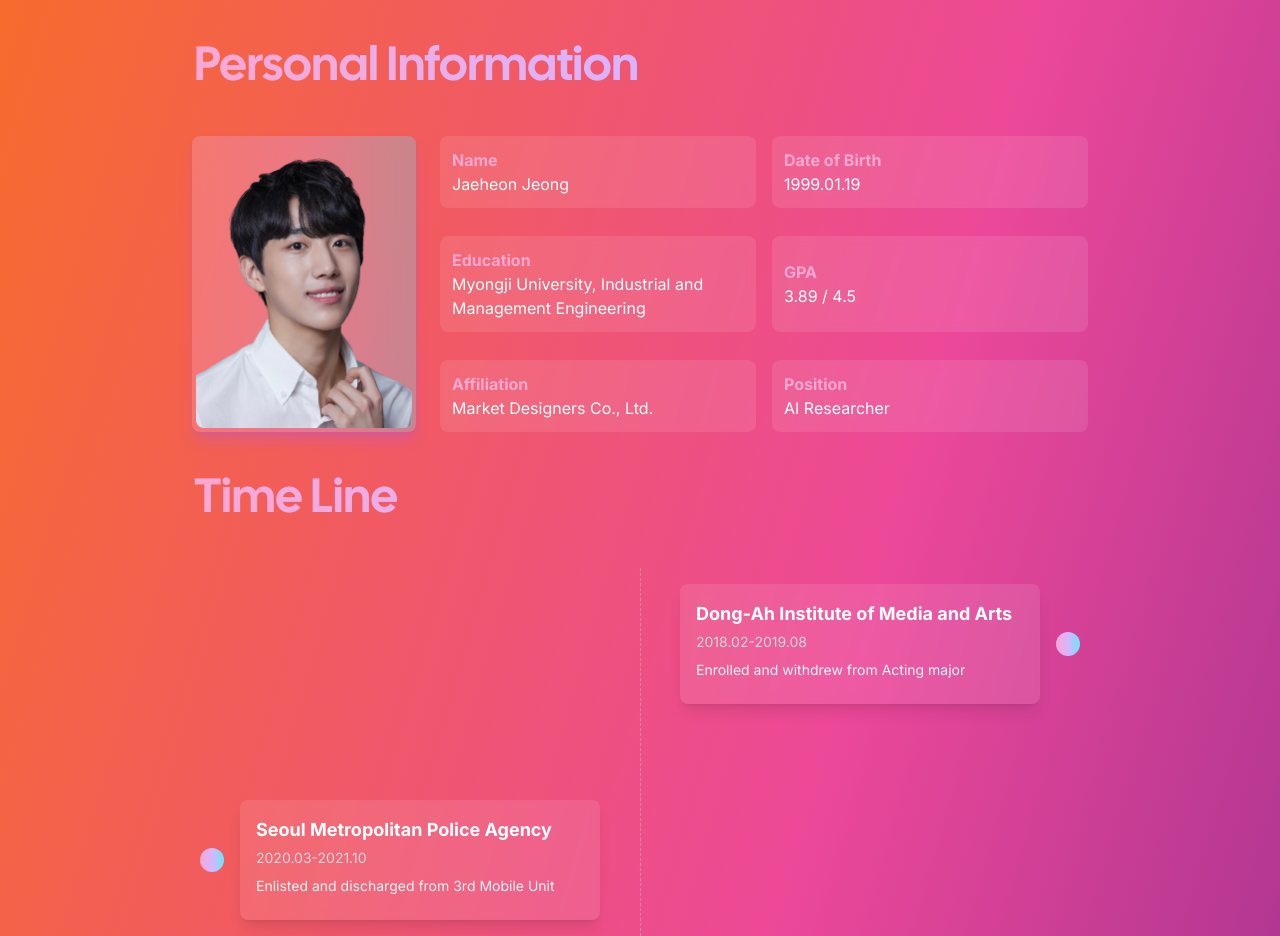
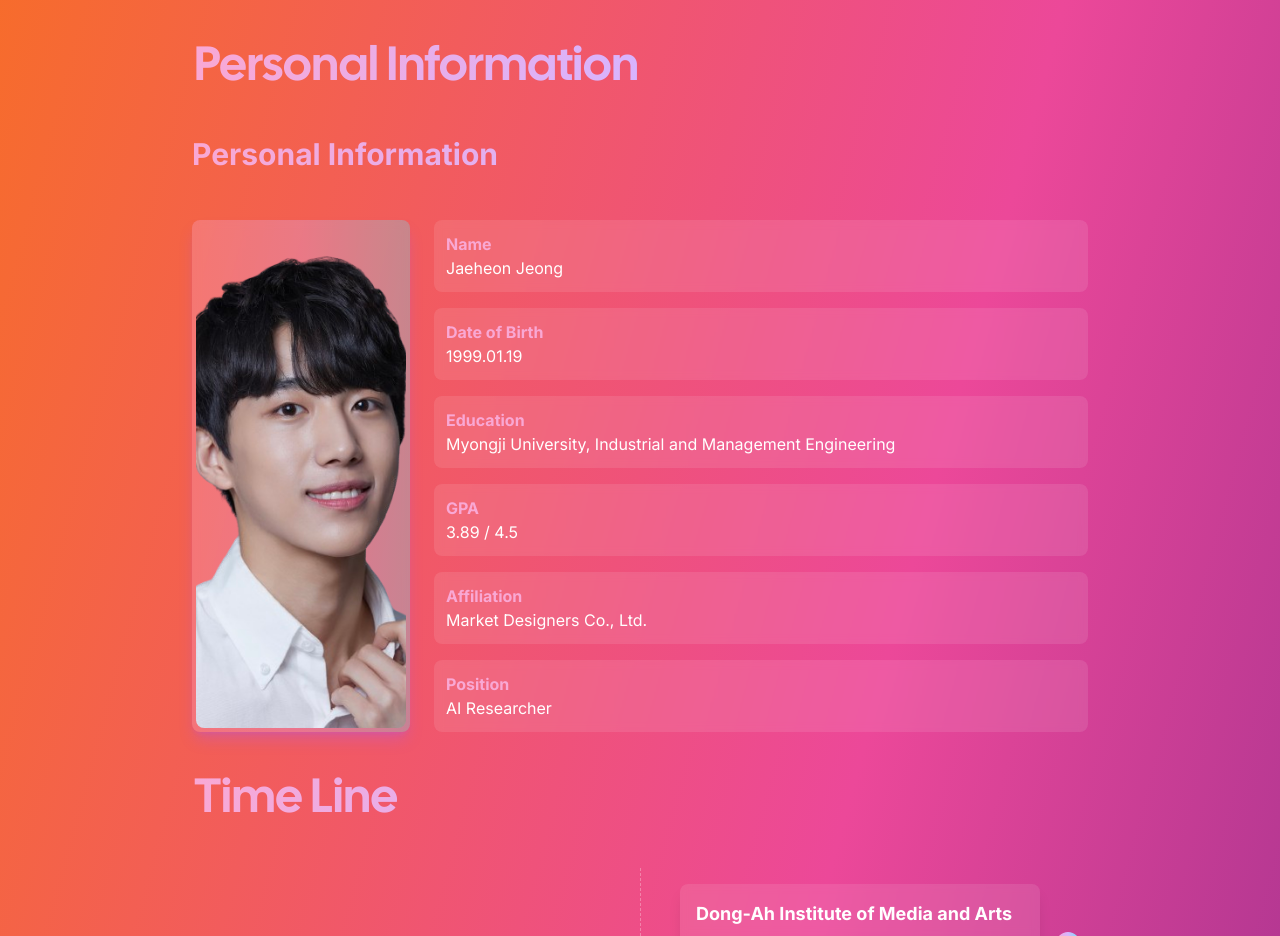
Before and after one commit to heonyus/heonyus.xyz, a Next.js app: page / in a window 1280 px wide. Shown: the part 800-1736 px from the top of the page. Built offline with nearby package versions, Linux system fonts and the light colour scheme; no server answers; what tailwindcss-debug-screens would draw is missing.

Commit message:
Fix: profile

```diff
--- a/app/components/PersonalInformation.tsx
+++ b/app/components/PersonalInformation.tsx
@@ -12,8 +12,11 @@ const PersonalInformation: React.FC = () => {
 
   return (
     <>
-      <div className="flex flex-col sm:flex-row items-stretch">
-        <div className="mb-4 sm:mb-0 sm:mr-6 flex-shrink-0 w-1/4">
+      <h2 className="mb-4 text-2xl sm:text-3xl text-transparent bg-clip-text bg-gradient-to-r from-pink-300 via-purple-300 to-cyan-300 font-bold whitespace-normal">
+        Personal Information
+      </h2>
+      <div className="flex flex-col items-center sm:flex-row sm:items-stretch">
+        <div className="mb-4 sm:mb-0 sm:mr-6 w-2/3 sm:w-1/3 max-w-xs">
           <div className="h-full p-1 rounded-lg bg-gradient-to-r from-pink-300/30 via-purple-300/30 to-cyan-300/30 backdrop-filter backdrop-blur-sm shadow-lg shadow-purple-500/30">
             <img
               src="/images/profile.jpg"
@@ -23,7 +26,7 @@ const PersonalInformation: React.FC = () => {
             />
           </div>
         </div>
-        <div className="flex-grow grid grid-cols-1 sm:grid-cols-2 gap-4 content-between">
+        <div className="w-full sm:flex-grow grid grid-cols-1 gap-4 content-between">
           {personalInfo.map((item, index) => (
             <div key={index} className="bg-white/10 backdrop-blur-sm rounded-lg p-3 hover:bg-white/20 transition-all duration-300 flex flex-col justify-center">
               <p className="font-bold text-pink-300">{item.label}</p>
```
